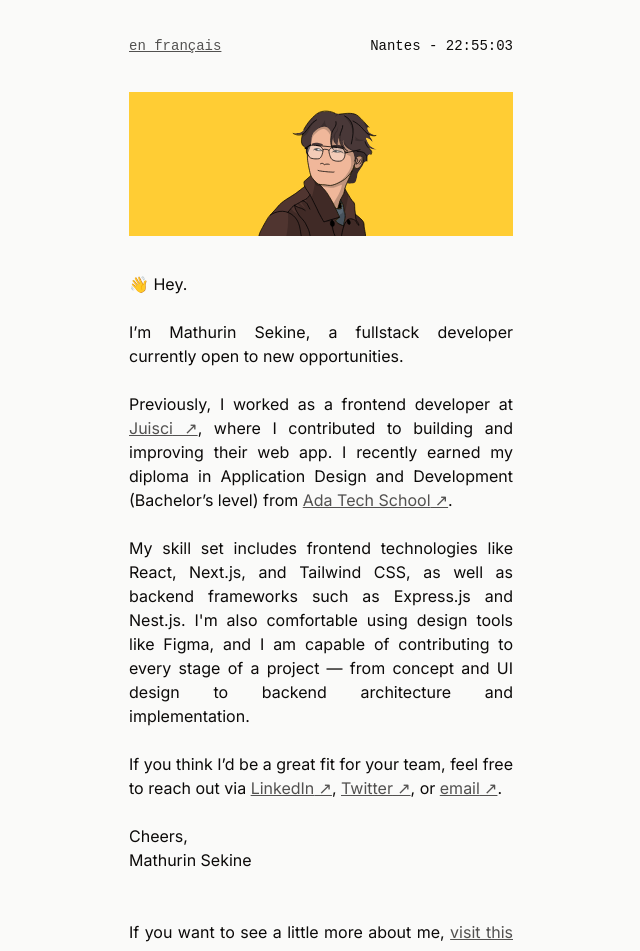
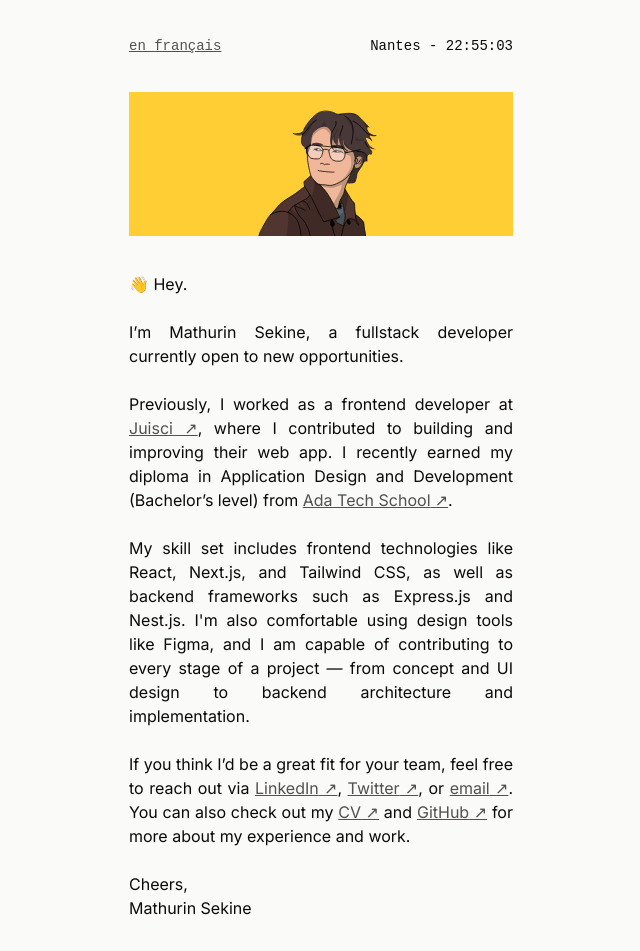
Before and after one commit to lemathurin/portfolio, a Next.js app: page /en in a window 1280 px wide. Shown: the top 951 px of the page, without its empty margins (319-959 px from the left). Built offline with nearby package versions, Linux system fonts and the light colour scheme; a web font is replaced by a local one.

Commit message:
Adding links

```diff
--- a/messages/en.json
+++ b/messages/en.json
@@ -11,7 +11,7 @@
     "experience": "Previously, I worked as a frontend developer at <juisci>Juisci</juisci>, where I contributed to building and improving their web app. I recently earned my diploma in Application Design and Development (Bachelor’s level) from <ada>Ada Tech School</ada>.",
     "project": "While I search for my next role, I’m actively working on a personal project called [project name].",
     "skills": "My skill set includes frontend technologies like React, Next.js, and Tailwind CSS, as well as backend frameworks such as Express.js and Nest.js. I'm also comfortable using design tools like Figma, and I am capable of contributing to every stage of a project — from concept and UI design to backend architecture and implementation.",
-    "contact": "If you think I’d be a great fit for your team, feel free to reach out via <linkedin>LinkedIn</linkedin>, <twitter>Twitter</twitter>, or <mailto>email</mailto>.",
+    "contact": "If you think I’d be a great fit for your team, feel free to reach out via <linkedin>LinkedIn</linkedin>, <twitter>Twitter</twitter>, or <mailto>email</mailto>. You can also check out my <cv>CV</cv> and <github>GitHub</github> for more about my experience and work.",
     "closing": "Cheers,",
     "signature": "Mathurin Sekine",
     "more": "If you want to see a little more about me, <canvas>visit this page</canvas>."
--- a/messages/fr.json
+++ b/messages/fr.json
@@ -11,7 +11,7 @@
     "experience": "J’ai précédemment travaillé chez <juisci>Juisci</juisci> en tant que développeur frontend, où j’ai contribué au développement et à l’amélioration de leur application web. Je suis récemment diplômé de <ada>Ada Tech School</ada> avec un titre de Concepteur Développeur d’Applications (niveau Bac +3).",
     "project": "En attendant de trouver mon prochain poste, je travaille activement sur un projet personnel nommé [nom du projet].",
     "skills": "Je maîtrise des technologies frontend comme React, Next.js et Tailwind CSS, ainsi que des frameworks backend tels qu’Express.js et Nest.js. Je suis également à l’aise avec des outils de design comme Figma, et je suis capable de m’impliquer dans toutes les étapes d’un projet — de la conception à l’architecture backend, en passant par le design d’interface.",
-    "contact": "Si vous pensez que je pourrais être un bon ajout à votre équipe, n’hésitez pas à me contacter via <linkedin>LinkedIn</linkedin>, <twitter>Twitter</twitter> ou par <mailto>email</mailto>.",
+    "contact": "Si vous pensez que je pourrais être un bon ajout à votre équipe, n’hésitez pas à me contacter via <linkedin>LinkedIn</linkedin>, <twitter>Twitter</twitter> ou par <mailto>email</mailto>. Vous pouvez également consulter mon <cv>CV</cv> et mon <github>GitHub</github> pour en savoir plus sur mon parcours et mes projets.",
     "closing": "Bonne journée,",
     "signature": "Mathurin Sekine",
     "more": "Si vous voulez en voir un peu plus sur moi, <canvas>visitez cette page</canvas>."
--- a/src/app/[locale]/page.tsx
+++ b/src/app/[locale]/page.tsx
@@ -70,6 +70,16 @@ export default function Home() {
                   {chunks}
                 </Link>
               ),
+              cv: (chunks) => (
+                <Link target="_blank" href="#">
+                  {chunks}
+                </Link>
+              ),
+              github: (chunks) => (
+                <Link target="_blank" href="https://github.com/lemathurin">
+                  {chunks}
+                </Link>
+              ),
             })}
           </p>
           <br />
```
